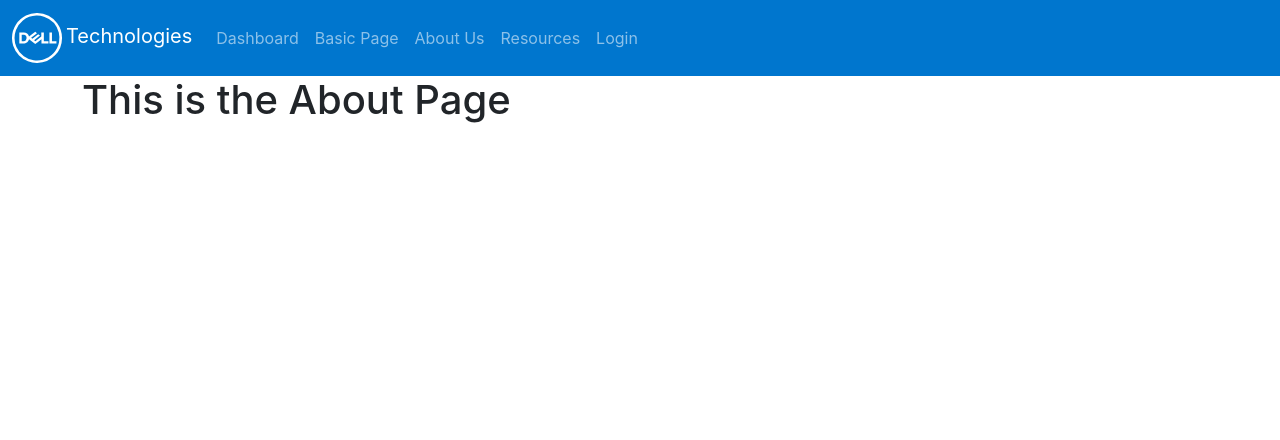
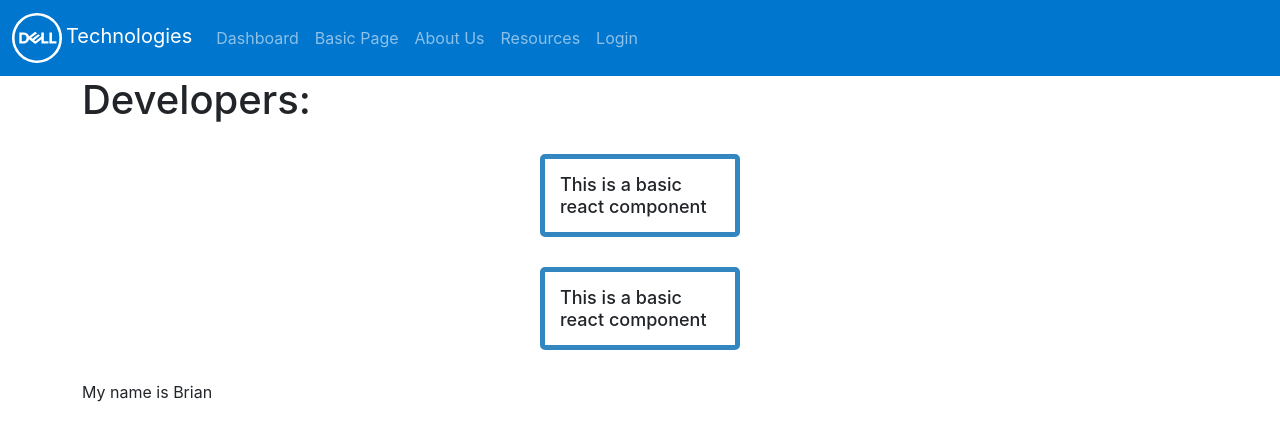
Before and after one commit to Danny-Trinh/team_11_hackathon, a React (Create React App) app in the folder eat_website/: page /AboutPage in a window 1280 px wide. Shown: the top 440 px of the page. Built offline with nearby package versions, Linux system fonts and the light colour scheme.

Commit message:
added resources header photo

```diff
--- a/eat_website/src/pages/AboutPage.js
+++ b/eat_website/src/pages/AboutPage.js
@@ -4,7 +4,12 @@ export default class AboutPage extends Component {
   render() {
     return (
       <div className="container">
-        <h1>This is the About Page </h1>
+        <h1>Developers:</h1>
+
+        <h1 class="separator" style={{width: 200}}>This is a basic react component</h1>
+        <h1 class="separator" style={{width: 200}}>This is a basic react component</h1>
+        <p>My name is Brian</p>
+
       </div>
     );
   }
--- a/eat_website/src/pages/BasicPage.js
+++ b/eat_website/src/pages/BasicPage.js
@@ -5,9 +5,12 @@ export default class BasicPage extends Component {
     let example = "hello there";
     return (
       <div className="container">
-        <h1>This is a basic react component</h1>
+          <h1 class="separator" style={{width: 200}}>This is a basic react component</h1>
+          <h1 class="separator" style={{width: 200}}>This is a basic react component</h1>
+
         <p>I can add expresssions by using brackets like this: {example}</p>
       </div>
+
     );
   }
 }
--- a/eat_website/src/pages/ResourcePage.js
+++ b/eat_website/src/pages/ResourcePage.js
@@ -1,9 +1,12 @@
 import React, { Component } from "react";
+import ResourcesHeader from '../ResourcesHeader.jpg'
 
 export default class ResourcePage extends Component {
   render() {
     return (
-      <div className="container pt-3">
+      <div className="container">
+        <img src={ResourcesHeader} style={{ height: 500}}/>
+
         <h1>
           <center>Resources</center>
         </h1>
```
